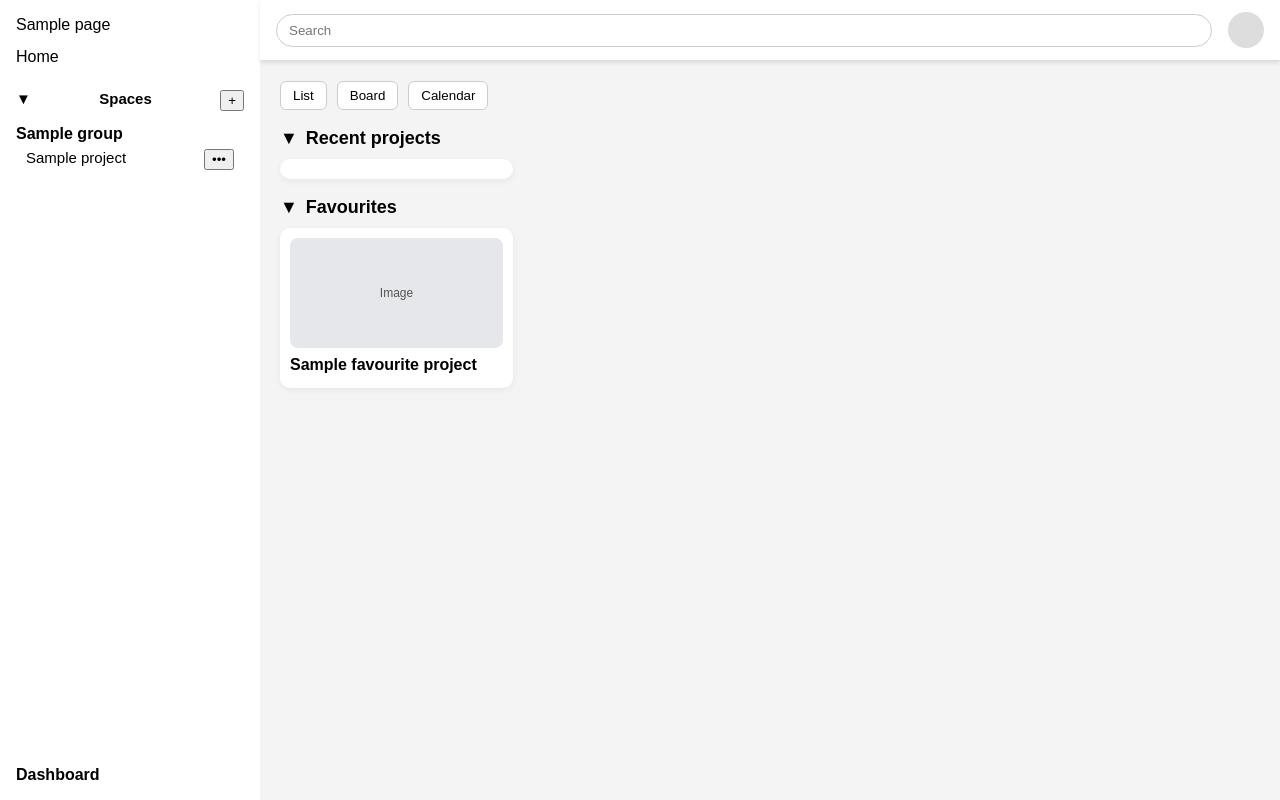
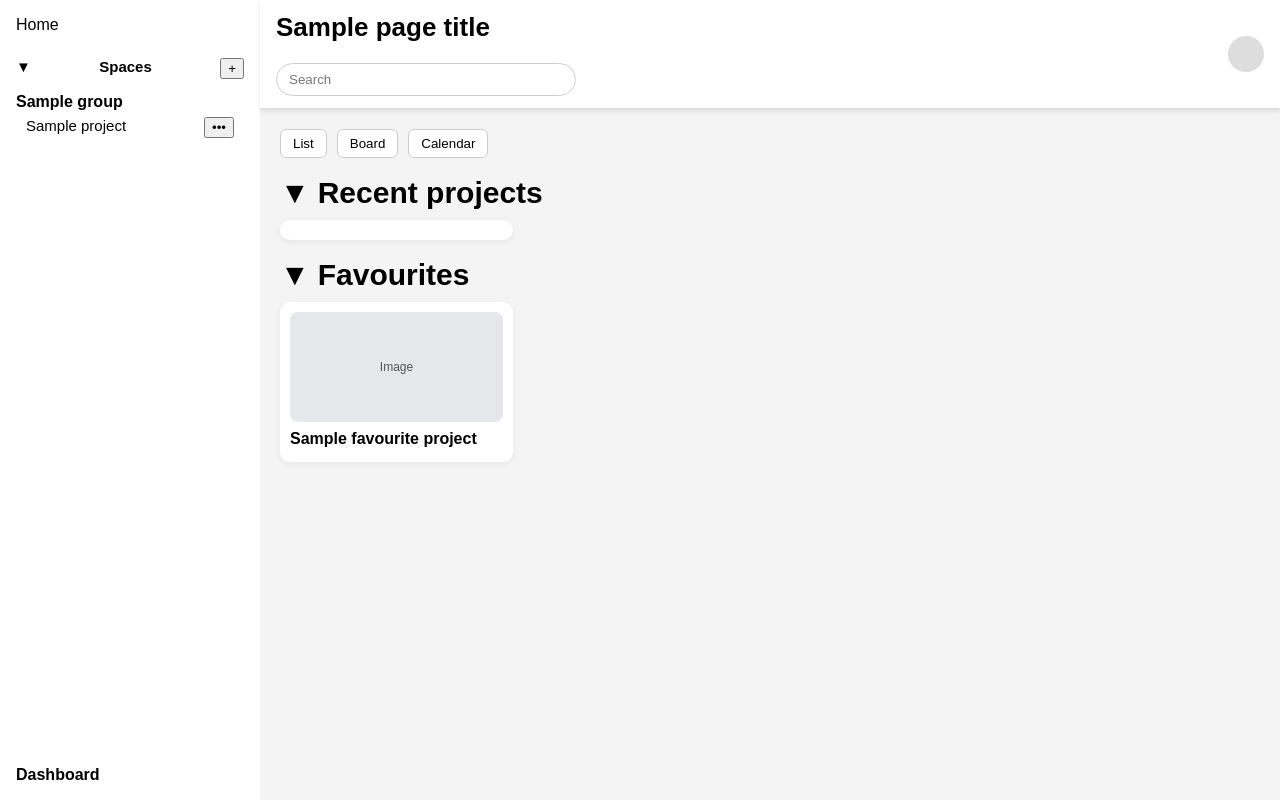
Before and after one commit to adsetsuko0/task_manager, a Django app: template tasks/templates/tasks/main.html in a window 1280 px wide. Run offline with Django 5.2, Linux system fonts and the light colour scheme; the template is opened without the code that fills it: most values are stand-ins (such as "Sample title", 1, 10 or a date in 2020).

Commit message:
bruh. fix section

```diff
--- a/tasks/static/tasks/css/style.css
+++ b/tasks/static/tasks/css/style.css
@@ -96,6 +96,7 @@ body {
 /*topbar*/
 .topbar {
     background: #fff;
+    justify-content: space-between;
     padding: 12px 16px;
     border-bottom: 1px solid #ddd;
     gap: 16px;
@@ -104,11 +105,19 @@ body {
     align-items: center;
 }
 
+.topbar.left {
+    display: flex;
+    align-items: center;
+    gap: 20px;
+}
+
 .search {
-    flex: 1;
+    width: 300px;
+    max-width: 100%;
     padding: 8px 12px;
     border-radius: 20px;
     border: 1px solid #ccc;
+    margin-top: 20px;
 }
 
 .avatar {
@@ -153,7 +162,7 @@ body {
 .section-header {
     display: flex;
     gap: 8px;
-    font-size: 18px;
+    font-size: 30px;
     font-weight: bold;
     cursor: pointer;
     align-items: center;
@@ -306,12 +315,13 @@ body {
 }
 
 
-.page.title {
-    font-size: 24px;
+.page-title {
+    font-size: 26px;
     font-weight: 700;
-    margin-bottom: 12px;
+    white-space: nowrap;
+    margin-right: 20px;
 }
 
-.hidden {
+#spaces-body.hidden {
     display: none;
 }
--- a/tasks/templates/tasks/main.html
+++ b/tasks/templates/tasks/main.html
@@ -7,7 +7,7 @@
     <title>Task Manager</title>
 
     <!--CSS-->
-    <link rel="stylesheet" href="{% static 'tasks/css/style.css' %}">
+    <link rel="stylesheet" href="{% static 'tasks/css/style.css' %}?v=2">
 </head>
 <body>
 <div class="app">
@@ -16,17 +16,14 @@
 <aside class="sidebar">
 
 
-    <div class="page-title">
-        {{ page.title}}
-    </div>
+    <div class="nav-item-active">Home</div>
 
 
-    <div class="nav-item-active">Home</div>
-
-    <div class="spaces-header" onclick="toggleSpaces()">
-        <span id='spaces-arrow'>▼</span>
-        <span>Spaces</span>
-        <button type="button">+</button>
+    <div class="spaces-section">
+        <div class="spaces-header" onclick="toggleSpaces()">
+            <span id='spaces-arrow'>▼</span>Spaces
+            <button type="button">+</button>
+        </div>
     </div>
 
 
@@ -63,8 +60,15 @@
 <main class="main">
 
     <div class="topbar">
-        <input class="search" placeholder="Search">
+
+        <div class="topbar-left">
+            <div class="page-title">{{ page_title }}</div>
+            <input class="search" placeholder="Search">
+        </div>
+
+    <div class="topbar-right">
         <div class="avatar">{{ request.user.username|first|upper }}</div>
+    </div>
     </div>
 
     <div class="content">
```
